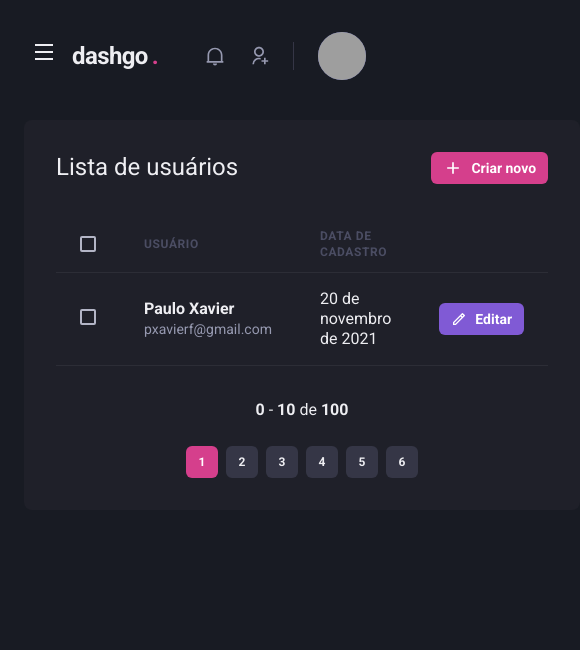
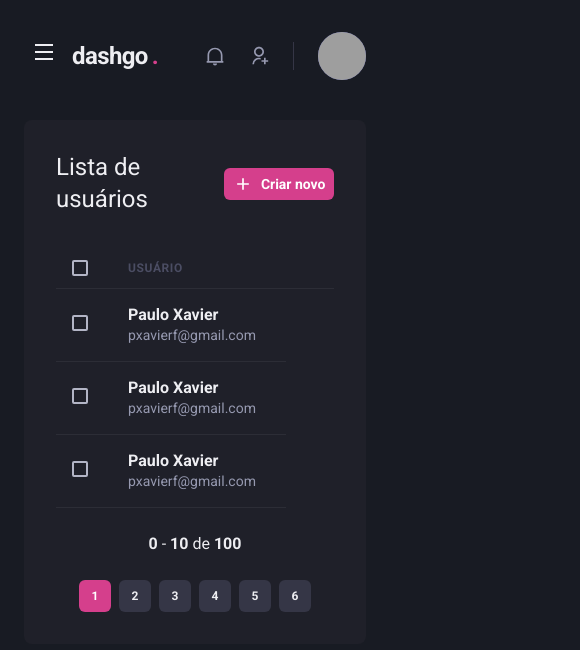
Before and after one commit to PauloGrijp/dashgo, a Next.js app: page /users in a window 390 px wide. Shown: the top 650 px of the page, 580 px wide, since content can reach past the window. Built offline with nearby package versions, Linux system fonts and the light colour scheme; grey boxes are pictures that could not be loaded.

Commit message:
responsividade userList e pagination

```diff
--- a/src/components/Pagination/index.tsx
+++ b/src/components/Pagination/index.tsx
@@ -5,7 +5,7 @@ export function Pagination() {
   return (
     <Stack
       direction={["column", "row"]}
-      mt="8"
+      mt="6"
       justify="space-between"
       align="center"
       spacing="6"
--- a/src/pages/dashboard.tsx
+++ b/src/pages/dashboard.tsx
@@ -78,7 +78,7 @@ export default function Dashboard() {
           align="flex-start"
         >
           <Box
-            p="8"
+            p={["6", "8"]}
             bg="gray.800"
             borderRadius={8}
             pb="4"
--- a/src/pages/users/index.tsx
+++ b/src/pages/users/index.tsx
@@ -12,6 +12,7 @@ import {
   Th,
   Tbody,
   Td,
+  useBreakpointValue,
 } from "@chakra-ui/react";
 import { RiAddLine, RiPencilLine } from "react-icons/ri";
 import { Header } from "../../components/Header";
@@ -19,6 +20,10 @@ import { Pagination } from "../../components/Pagination";
 import { SideBar } from "../../components/SideBar";
 
 export default function UserList() {
+  const isWideVersion = useBreakpointValue({
+    base: false,
+    lg: true,
+  })
   return (
     <Box>
       <Header />
@@ -51,17 +56,17 @@ export default function UserList() {
           <Table colorScheme="whiteAlpha">
             <Thead>
               <Tr>
-                <Th px="6" color="gray.300" width="8">
+                <Th px={["4", "4", "6"]} color="gray.300" width="8">
                   <Checkbox colorScheme="pink" />
                 </Th>
                 <Th>Usuário</Th>
-                <Th>Data de cadastro</Th>
+                {isWideVersion && <Th>Data de cadastro</Th>}
                 <Th width="8"></Th>
               </Tr>
             </Thead>
             <Tbody>
               <Tr>
-                <Td px="6">
+                <Td px={["4", "4", "6"]}>
                   <Checkbox colorScheme="pink" />
                 </Td>
                 <Td>
@@ -70,18 +75,31 @@ export default function UserList() {
                     <Text fontSize="sm" color="gray.300">pxavierf@gmail.com</Text>
                   </Box>
                 </Td>
-                <Td>20 de novembro de 2021</Td>
+                {isWideVersion && <Td>20 de novembro de 2021</Td>}
+              </Tr>
+              <Tr>
+                <Td px={["4", "4", "6"]}>
+                  <Checkbox colorScheme="pink" />
+                </Td>
                 <Td>
-                <Button
-                  as="a"
-                  size="sm"
-                  fontSize="sm"
-                  colorScheme="purple"
-                  leftIcon={<Icon as={RiPencilLine} fontSize="16"/>}
-                >
-                  Editar
-                </Button>
+                  <Box>
+                    <Text fontWeight="bold">Paulo Xavier</Text>
+                    <Text fontSize="sm" color="gray.300">pxavierf@gmail.com</Text>
+                  </Box>
                 </Td>
+                {isWideVersion && <Td>20 de novembro de 2021</Td>}
+              </Tr>
+              <Tr>
+                <Td px={["4", "4", "6"]}>
+                  <Checkbox colorScheme="pink" />
+                </Td>
+                <Td>
+                  <Box>
+                    <Text fontWeight="bold">Paulo Xavier</Text>
+                    <Text fontSize="sm" color="gray.300">pxavierf@gmail.com</Text>
+                  </Box>
+                </Td>
+                {isWideVersion && <Td>20 de novembro de 2021</Td>}
               </Tr>
             </Tbody>
           </Table>
```
